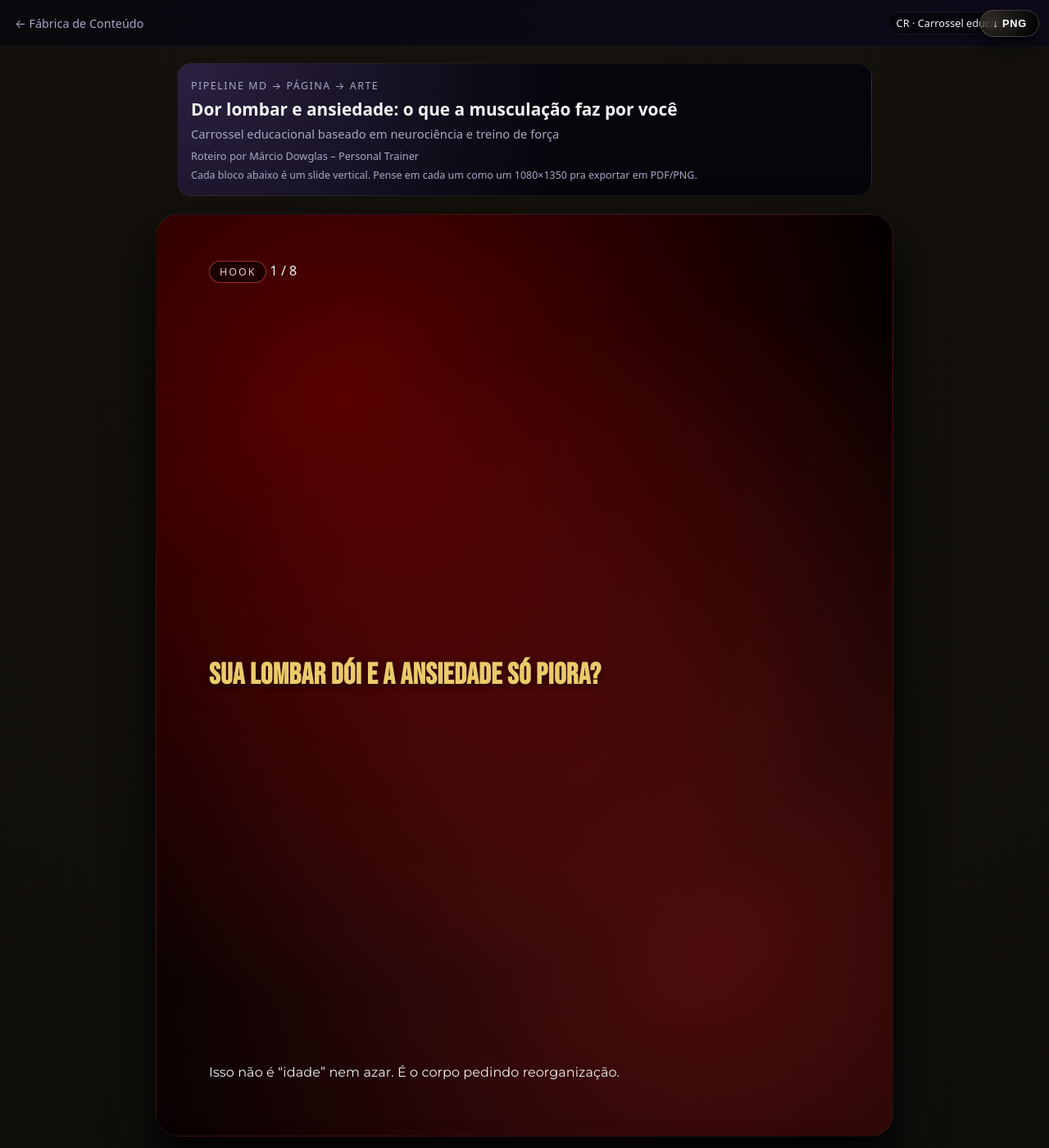
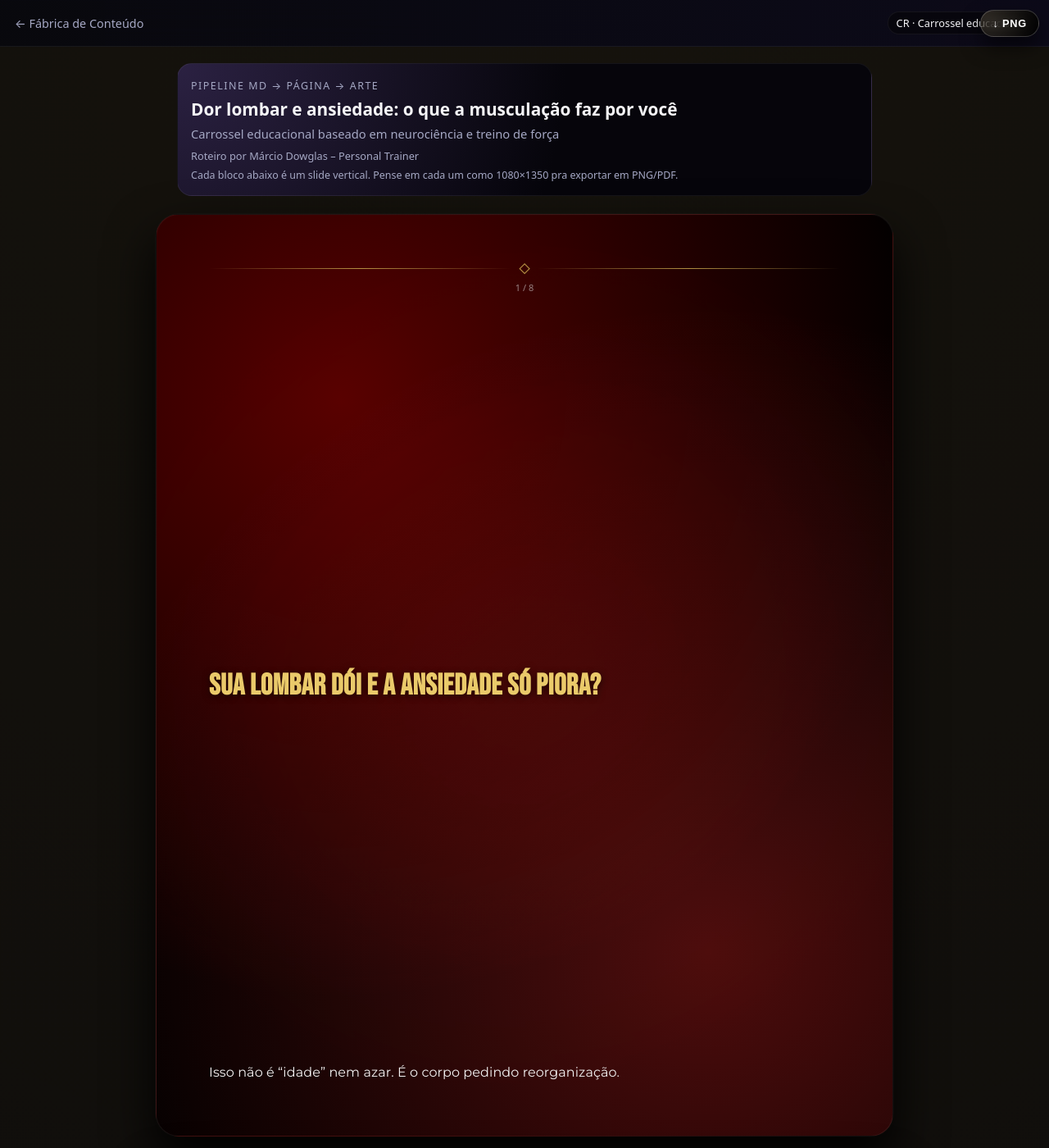
Before and after one commit to mbritodowglas-collab/fabrica-conteudo, a Jekyll site: the page built from content/carrossel/dor-lombar.md, in a window 1280 px wide and 1400 px high. Shown: the whole window at 82% size. Built offline with Jekyll 4.4.1, drawn with Linux system fonts in a browser that asks for light colours; some of the changed text lies outside the part shown.

Commit message:
Atualizar o carrossel.html

```diff
--- a/_layouts/carrossel.html
+++ b/_layouts/carrossel.html
@@ -8,6 +8,7 @@
   <meta name="viewport" content="width=device-width, initial-scale=1">
   <link rel="stylesheet" href="{{ '/assets/css/style.css' | relative_url }}">
 </head>
+
 <body class="fc-body fc-body--carrossel">
 
 <header class="fc-topbar">
@@ -15,83 +16,82 @@
   <span class="fc-topbar__badge">CR · Carrossel educacional</span>
 </header>
 
-  <!-- Botão fixo de download no topo direito -->
-  <button
-    id="download-carrossel"
-    class="fc-download-fixed"
-    type="button">
+<!-- Botão de download -->
+<button id="download-carrossel" class="fc-download-fixed" type="button">
   ↓ PNG
 </button>
 
 <main class="fc-main fc-main--carrossel">
+
   <section class="fc-hero">
     <div class="fc-hero__tag">Pipeline MD → Página → Arte</div>
     <h1 class="fc-hero__title">{{ page.title }}</h1>
+
     {% if page.tagline %}
       <p class="fc-hero__subtitle">{{ page.tagline }}</p>
     {% endif %}
+
     {% if page.autor %}
       <p class="fc-hero__meta">Roteiro por {{ page.autor }}</p>
     {% endif %}
+
     <p class="fc-hero__hint">
-        Cada bloco abaixo é um slide vertical. Pense em cada um como um 1080×1350 pra exportar em PDF/PNG.
+      Cada bloco abaixo é um slide vertical. Pense em cada um como 1080×1350 pra exportar em PNG/PDF.
     </p>
   </section>
 
   {% assign slides = page.slides | default: empty %}
   {% if slides and slides.size > 0 %}
   <section class="fc-slides">
+
     {% for s in slides %}
     <article class="fc-slide slide">
       <div class="fc-slide__inner">
 
-              <!-- cabeçalho mais clean: pill + contador -->
+        <!-- NOVO HEADER PREMIUM: LINHA DOURADA + DIAMANTE + CONTADOR -->
         <header class="fc-slide__header">
-                <div class="fc-slide__meta">
-                  <span class="fc-slide__pill">
-                    {{ s.tipo | default: 'Slide' | upcase }}
-                  </span>
-                  <span class="fc-slide__count">
+          <div class="fc-slide-divider">
+            <span class="fc-divider-line"></span>
+            <span class="fc-divider-icon">◇</span>
+            <span class="fc-divider-line"></span>
+          </div>
+
+          <div class="fc-slide-num">
             {{ forloop.index }} / {{ slides.size }}
-                  </span>
           </div>
         </header>
 
         {% if s.hook %}
-                <h2 class="fc-slide__hook">
-                  {{ s.hook | newline_to_br }}
-                </h2>
+          <h2 class="fc-slide__hook">{{ s.hook | newline_to_br }}</h2>
         {% endif %}
 
         {% if s.texto %}
-                <p class="fc-slide__text">
-                  {{ s.texto | newline_to_br }}
-                </p>
+          <p class="fc-slide__text">{{ s.texto | newline_to_br }}</p>
         {% endif %}
 
         {% if s.cta %}
           <footer class="fc-slide__footer">
-                  <p class="fc-slide__cta">
-                    {{ s.cta | newline_to_br }}
-                  </p>
+            <p class="fc-slide__cta">{{ s.cta | newline_to_br }}</p>
           </footer>
         {% endif %}
+
       </div>
     </article>
     {% endfor %}
+
   </section>
   {% else %}
     <section class="fc-empty">
-        <p>Nenhum slide encontrado. Defina a lista <code>slides:</code> no front matter deste arquivo.</p>
+      <p>Nenhum slide encontrado. Defina a lista <code>slides:</code> no front matter.</p>
     </section>
   {% endif %}
+
 </main>
 
 <footer class="fc-footer">
-    <p>Fábrica de Conteúdo · Carrossel educacional pronto pra exportar.</p>
+  Fábrica de Conteúdo · Carrossel pronto para exportação.
 </footer>
 
-  <!-- Scripts para captura em PNG -->
 <script src="https://cdn.jsdelivr.net/npm/html2canvas@1.4.1/dist/html2canvas.min.js"></script>
 <script src="{{ '/assets/js/carrossel.js' | relative_url }}"></script>
 
```
Lines whose indentation alone changed are shown as unchanged.
